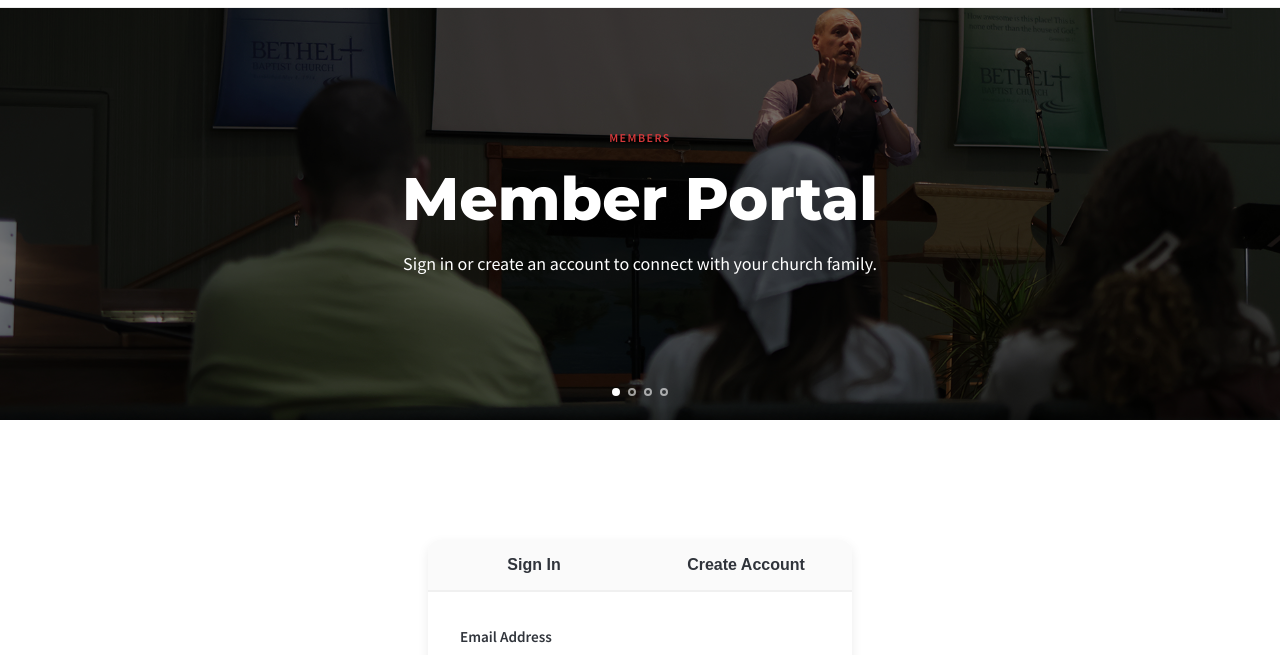
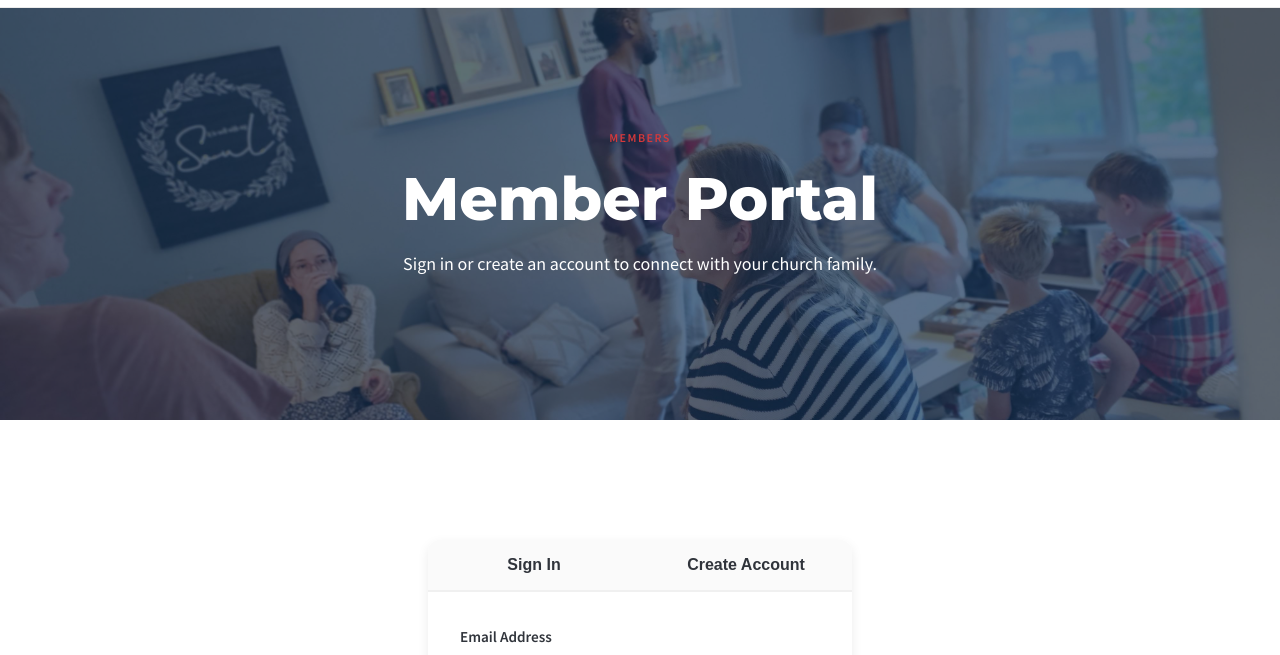
Before and after one commit to StinkyB4/ComCityChurch, a plain HTML site: page members/index.html in a window 1280 px wide. Shown: the part 113-768 px from the top of the page. Drawn offline with nearby package versions, Linux system fonts and the light colour scheme; files whose address does not match are found by name.

Commit message:
Update index.html

```diff
--- a/members/index.html
+++ b/members/index.html
@@ -94,7 +94,7 @@
 <main>
 
 <!-- ===== PAGE HERO ===== -->
-<section class="page-hero page-hero--navy" data-media="heroes.home" aria-labelledby="page-heading">
+<section class="page-hero page-hero--navy" data-media="heroes.communities" aria-labelledby="page-heading">
   <span class="eyebrow fade-in-up">Members</span>
   <h1 id="page-heading" class="fade-in-up delay-1">Member Portal</h1>
   <p class="page-hero-sub fade-in-up delay-2">Sign in or create an account to connect with your church family.</p>
```
